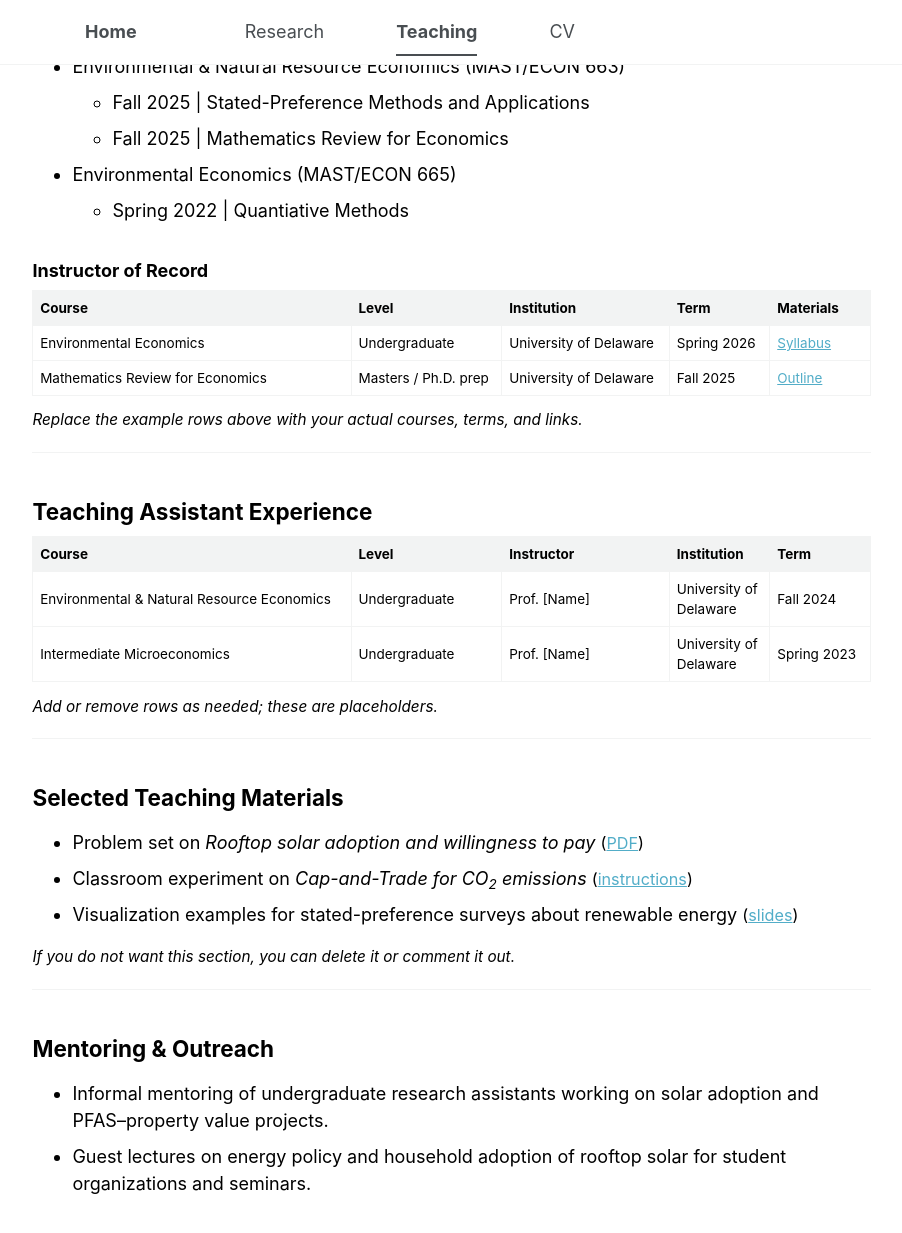
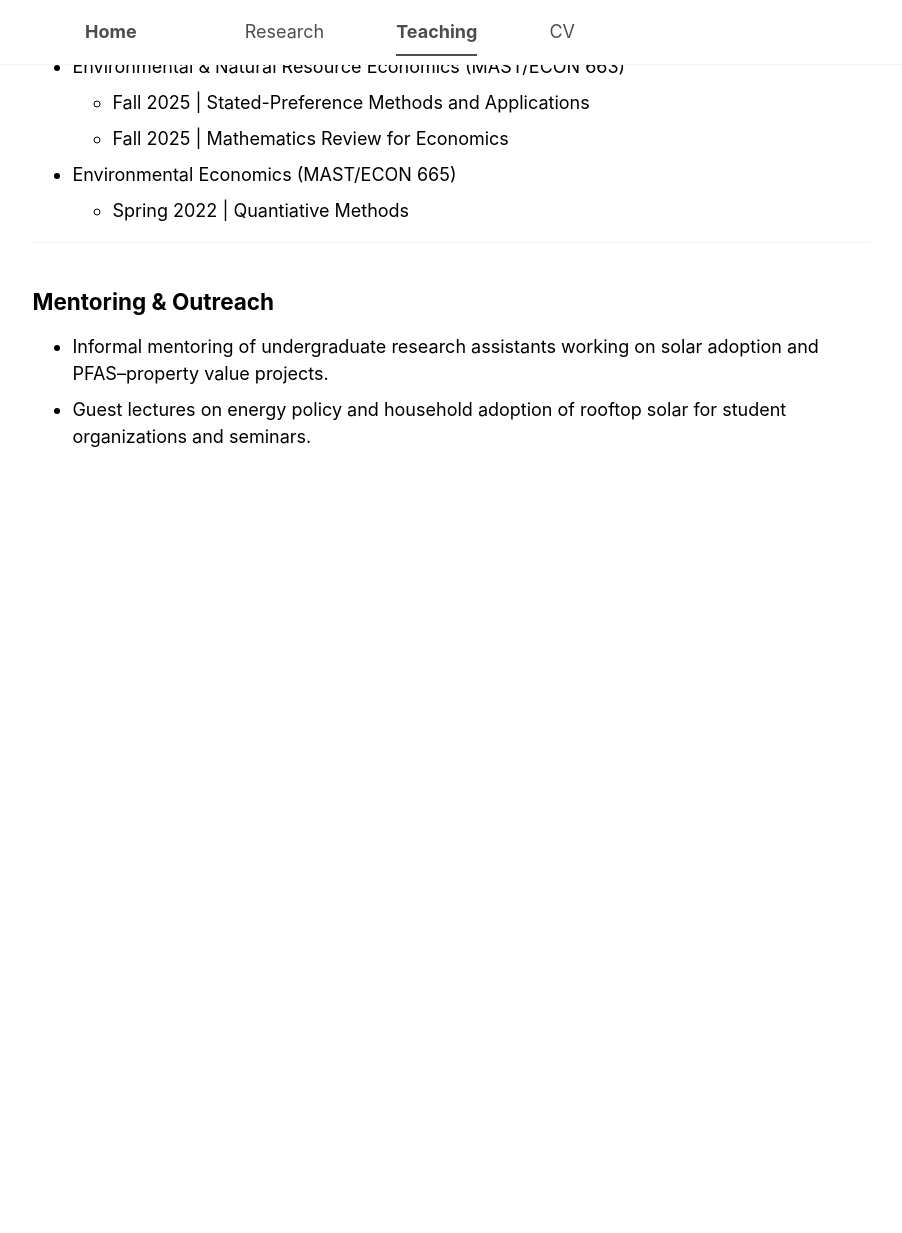
Before and after one commit to sachin-b-badole/sachin-b-badole.github.io, a Jekyll site: the page built from _pages/teaching.html, in a window 1280 px wide and 1400 px high, scrolled down 724 px. Shown: the top 1233 px of the window, without its empty margins (301-1203 px from the left). Built offline with Jekyll 4.4.1, drawn with Linux system fonts in a browser that asks for light colours; after the commit the page ends 1390 px from its top, so only the background shows below that.

Commit message:
Update teaching.html

```diff
--- a/_pages/teaching.html
+++ b/_pages/teaching.html
@@ -45,125 +45,6 @@ classes: single    # optional CSS hook if you want extra styling | classes: wide
   </ul>
 </ul>
 
-
-
-<!-- ===== Instructor of Record ===== -->
-<h3>Instructor of Record</h3>
-
-<table>
-  <thead>
-    <tr>
-      <th style="width: 38%;">Course</th>
-      <th style="width: 18%;">Level</th>
-      <th style="width: 20%;">Institution</th>
-      <th style="width: 12%;">Term</th>
-      <th style="width: 12%;">Materials</th>
-    </tr>
-  </thead>
-  <tbody>
-    <!-- Example row 1 -->
-    <tr>
-      <td>
-        Environmental Economics
-        <!-- Replace with your real course number/title -->
-      </td>
-      <td>Undergraduate</td>
-      <td>University of Delaware</td>
-      <td>Spring 2026</td>
-      <td>
-        <!-- Replace /files/syllabus_env_econ.pdf with your file if you have one -->
-        <a href="/files/syllabus_env_econ.pdf" target="_blank">Syllabus</a>
-      </td>
-    </tr>
-
-    <!-- Example row 2 (duplicate and edit as needed) -->
-    <tr>
-      <td>
-        Mathematics Review for Economics
-        <!-- e.g., math camp / methods review -->
-      </td>
-      <td>Masters / Ph.D. prep</td>
-      <td>University of Delaware</td>
-      <td>Fall 2025</td>
-      <td>
-        <a href="/files/teaching_math_review_outline.pdf" target="_blank">Outline</a>
-      </td>
-    </tr>
-  </tbody>
-</table>
-
-<p style="font-size: 0.85rem; margin-top: 0.3rem;">
-  <em>Replace the example rows above with your actual courses, terms, and links.</em>
-</p>
-
-<hr>
-
-<h2>Teaching Assistant Experience</h2>
-
-<table>
-  <thead>
-    <tr>
-      <th style="width: 38%;">Course</th>
-      <th style="width: 18%;">Level</th>
-      <th style="width: 20%;">Instructor</th>
-      <th style="width: 12%;">Institution</th>
-      <th style="width: 12%;">Term</th>
-    </tr>
-  </thead>
-  <tbody>
-    <!-- Example TA row 1 -->
-    <tr>
-      <td>Environmental &amp; Natural Resource Economics</td>
-      <td>Undergraduate</td>
-      <td>Prof. [Name]</td>
-      <td>University of Delaware</td>
-      <td>Fall 2024</td>
-    </tr>
-
-    <!-- Example TA row 2 -->
-    <tr>
-      <td>Intermediate Microeconomics</td>
-      <td>Undergraduate</td>
-      <td>Prof. [Name]</td>
-      <td>University of Delaware</td>
-      <td>Spring 2023</td>
-    </tr>
-  </tbody>
-</table>
-
-<p style="font-size: 0.85rem; margin-top: 0.3rem;">
-  <em>Add or remove rows as needed; these are placeholders.</em>
-</p>
-
-<hr>
-
-<h2>Selected Teaching Materials</h2>
-
-<ul>
-  <li>
-    Problem set on <em>Rooftop solar adoption and willingness to pay</em>
-    <span style="font-size: 0.9rem;">
-      (<a href="/files/ps_solar_wtp.pdf" target="_blank">PDF</a>)
-    </span>
-  </li>
-  <li>
-    Classroom experiment on <em>Cap-and-Trade for CO<sub>2</sub> emissions</em>
-    <span style="font-size: 0.9rem;">
-      (<a href="/files/cap_and_trade_game_instructions.pdf" target="_blank">instructions</a>)
-    </span>
-  </li>
-  <li>
-    Visualization examples for stated-preference surveys about renewable energy
-    <span style="font-size: 0.9rem;">
-      (<a href="/files/sp_visuals_example.pdf" target="_blank">slides</a>)
-    </span>
-  </li>
-</ul>
-
-<p style="font-size: 0.85rem;">
-  <em>If you do not want this section, you can delete it or comment it out.</em>
-</p>
-
 <hr>
 
 <h2>Mentoring &amp; Outreach</h2>
```
